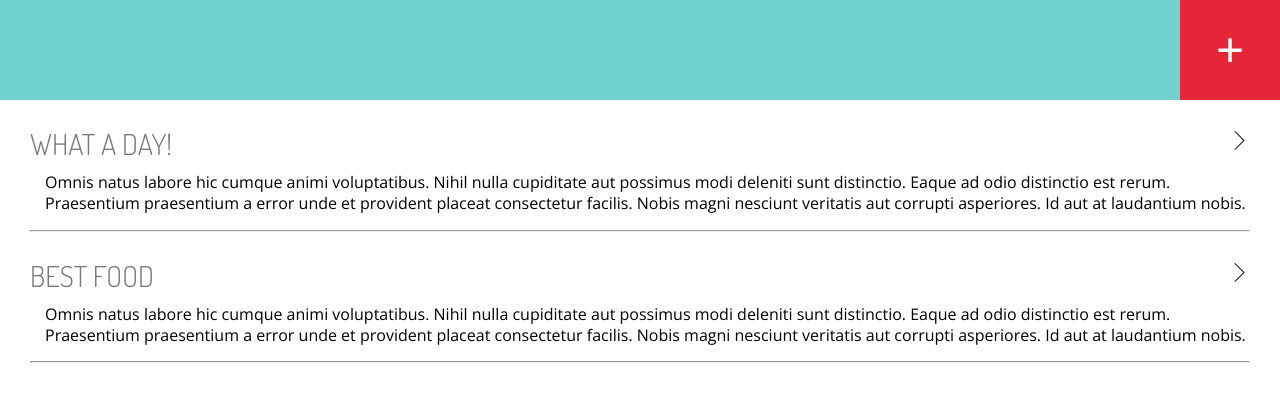
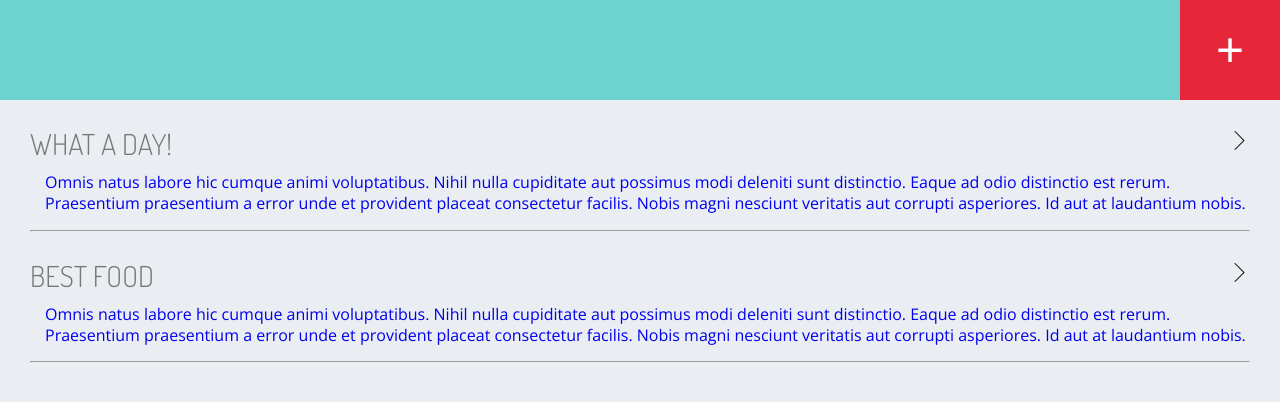
Before and after one commit to jesspoemape/travel-journal-serverless, a React (Create React App) app: page /#/ in a window 1280 px wide. Shown: the top 402 px of the page. Built offline with nearby package versions, Linux system fonts and the light colour scheme.

Commit message:
Posts link to post detail with unique id. ROute with redux still not working. Add post button adds an empty post and reroutes to landingPage

```diff
--- a/src/App.css
+++ b/src/App.css
@@ -1 +1,4 @@
 @import url('https://fonts.googleapis.com/css?family=Dosis:300,700|Open+Sans');
+body {
+    background-color: #eaeef2;
+}
--- a/src/components/Header/Header.js
+++ b/src/components/Header/Header.js
@@ -1,12 +1,15 @@
 import React from 'react';
 import './Header.css';
+import {Link} from 'react-router-dom';
 
 const Header = () => {
     return (
         <div className='header-container'>
-            <div className='create-post-btn'>
-                <h1>+</h1>
-            </div>
+            <Link to='/create-post'>
+                <div className='create-post-btn'>
+                    <h1>+</h1>
+                </div>
+            </Link>
         </div>
     );
 };
--- a/src/components/LandingPage/LandingPage.css
+++ b/src/components/LandingPage/LandingPage.css
@@ -31,3 +31,6 @@ svg {
     width: 20px;
     height: auto;
 }
+.link {
+    text-decoration: none;
+}
--- a/src/components/LandingPage/LandingPage.js
+++ b/src/components/LandingPage/LandingPage.js
@@ -1,5 +1,6 @@
 import React, { Component } from 'react';
 import {connect} from 'react-redux';
+import {Link} from 'react-router-dom';
 
 import './LandingPage.css';
 
@@ -9,7 +10,8 @@ class LandingPage extends Component {
             <div className='main-container'>
                 {
                     this.props.listOfPosts.map( (post, i) => {
-                        return <div className='landing-post-container' key={`post-${i}`}>
+                        return <Link className='link' to={`post-detail/{i}`} key={i}>
+                        <div className='landing-post-container' >
                             <div className='landing-post-title'>
                                 <h2>
                                     {post.title}
@@ -23,6 +25,7 @@ class LandingPage extends Component {
                             </div>
                             <hr className='hr'/>
                         </div>
+                        </Link>
                     } )
                 }
             </div>
--- a/src/components/PostCreator/PostCreator.js
+++ b/src/components/PostCreator/PostCreator.js
@@ -1,6 +1,7 @@
 import React, { Component } from 'react';
 import {connect} from 'react-redux';
 import {createPost} from './../../ducks/reducer';
+import {Link} from 'react-router-dom';
 import './PostCreator.css';
 
 class PostCreator extends Component {
@@ -16,6 +17,10 @@ class PostCreator extends Component {
         this.handleTitleChange = this.handleTitleChange.bind(this);
         this.handleClick = this.handleClick.bind(this);
     }
+componentWillMount() {
+    console.log("l");
+    this.setState({test: "test"});
+}
 
 handleTitleChange(e) {
     this.setState({
@@ -55,11 +60,11 @@ handleClick() {
                     placeholder='Today I...'
                     onChange={ (e) => this.handleBodyChange(e.target.value) }
                     value={this.state.bodyInput}/>
-                <button
+                <Link to='/'><button
                     className='create-btn'
                     onClick={() => this.handleClick()}>
                 Add
-                </button>
+                </button></Link>
             </div>
         );
     }
--- a/src/router.js
+++ b/src/router.js
@@ -7,7 +7,7 @@ import PostDetail from './components/PostDetail/PostDetail';
 export default (
         <Switch>
             <Route exact path='/' component={LandingPage} />
-            <Route path='/create-post' component={PostCreator} />
+            <Route exact path='/create-post' component={PostCreator} />
             <Route path='post-detail/:id' component={PostDetail} />
         </Switch>
-)
+);
```
